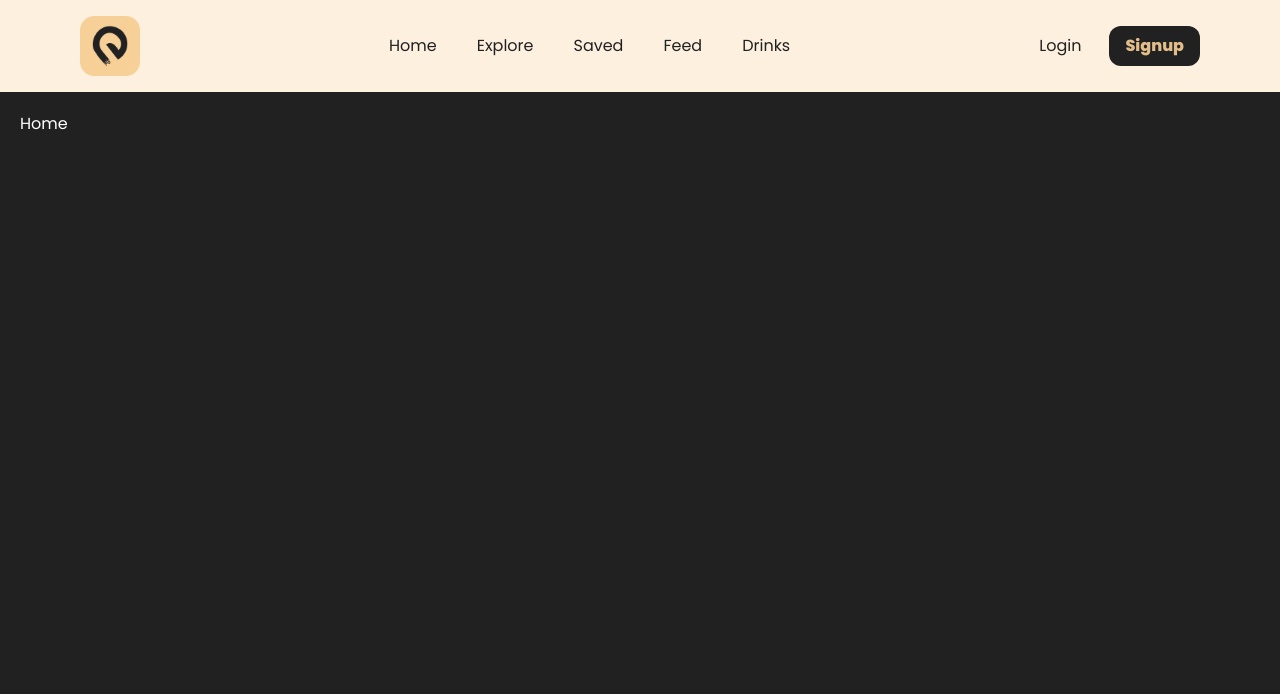
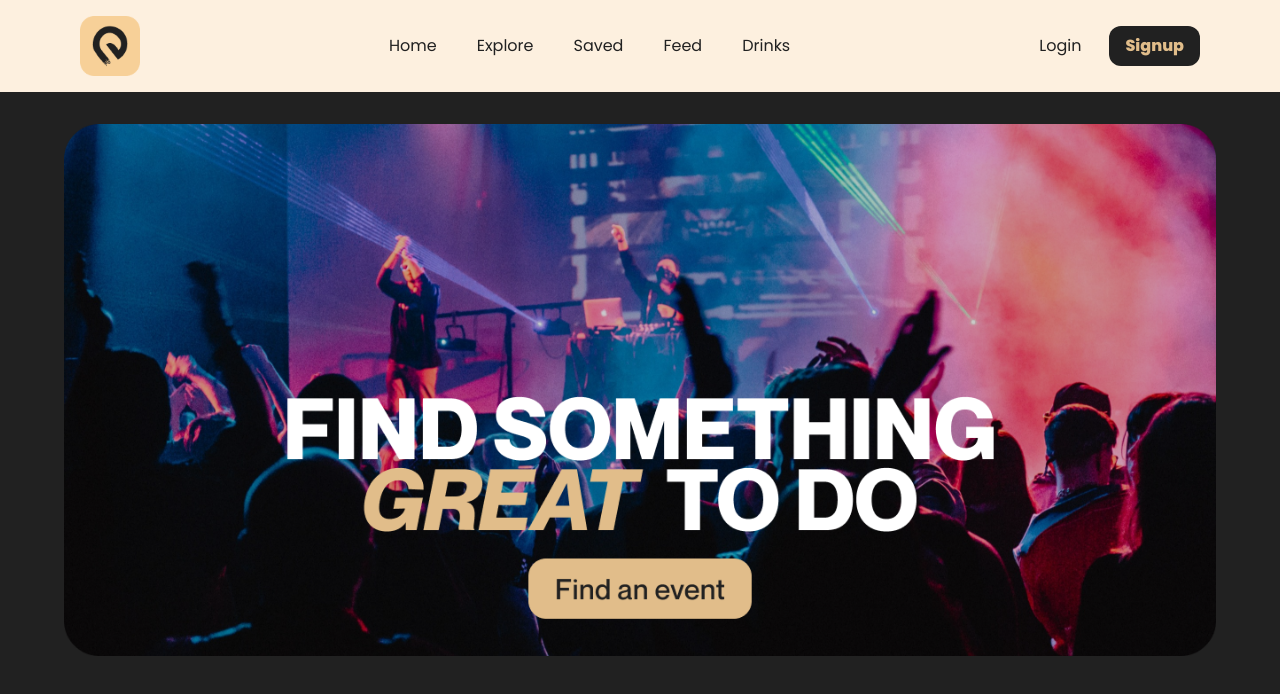
Before and after one commit to ixpllimitedofficial/iexplore_waitlist, a Next.js app: page / in a window 1280 px wide. Shown: the top 694 px of the page. Built offline with nearby package versions, Linux system fonts and the light colour scheme.

Commit message:
feat:added home main image

```diff
--- a/src/app/onboarding/page.tsx
+++ b/src/app/onboarding/page.tsx
@@ -1,7 +1,6 @@
 import Image from "next/image";
 import OnboardingBgImage from "@/assets/img/OnboardingBgImage.png";
 import Onboarding from "@/components/Onboarding/Onboarding";
-import Modal from "@/components/UI/Modal/Modal"
 
 const page = () => {
   return (
--- a/src/app/page.tsx
+++ b/src/app/page.tsx
@@ -1,11 +1,8 @@
-import Link from "next/link";
-import React from "react";
+import Home from "@/components/Home/Home";
 
 const page = () => {
   return (
-    <>
-      <h1 className='p-5'>Home</h1>
-    </>
+    <Home />
   );
 };
 
--- /dev/null
+++ b/src/components/Home/Home.tsx
@@ -0,0 +1,12 @@
+import Image from "next/image";
+import HomeImage from "@/assets/img/HomeImage.png";
+
+const Home = () => {
+  return (
+    <main>
+      <Image src={HomeImage} alt="home image" className="my-8 w-[90vw] h-auto mx-auto" />
+    </main>
+  );
+};
+
+export default Home;
```
Also changed, not shown: src/assets/img/HomeImage.png (added).
